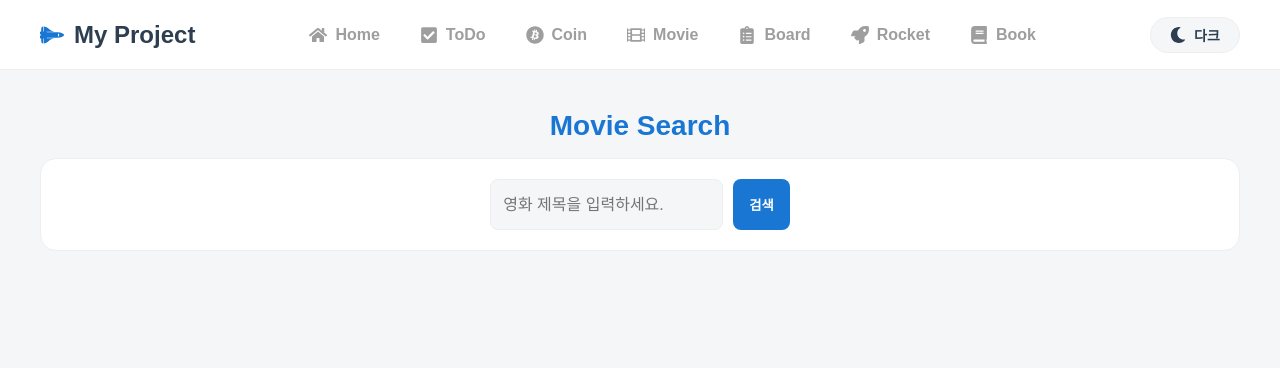
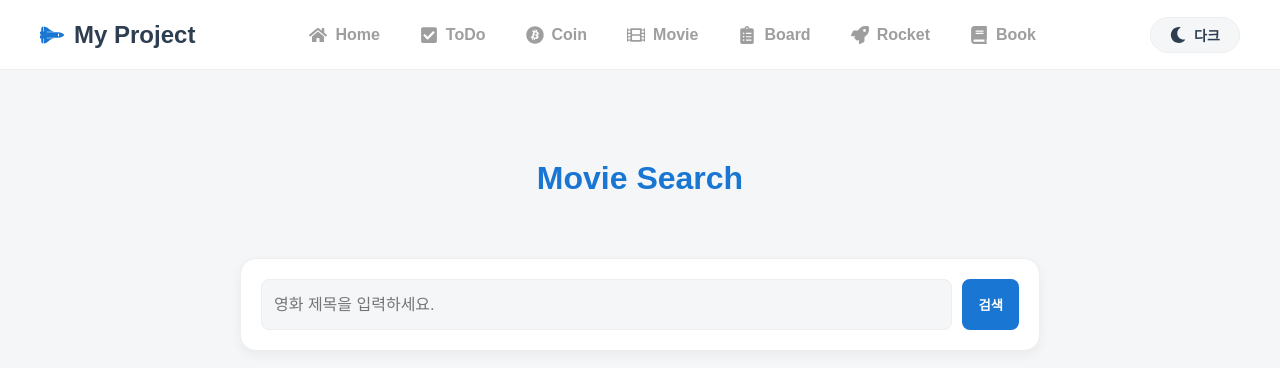
Before and after one commit to yeonhanlab/lecture-11-total, a React (Vite) app: page /Movie in a window 1280 px wide. Shown: the top 368 px of the page. Built offline with nearby package versions, Linux system fonts and the light colour scheme; a web font is replaced by a local one.

Commit message:
Movie SearchBar 디자인 수정

```diff
--- /dev/null
+++ b/src/pages/Board/BoardDetail.tsx
@@ -0,0 +1,5 @@
+function BoardDetail() {
+    return <></>;
+}
+
+export default BoardDetail;
--- a/src/pages/Movie/MovieHome.tsx
+++ b/src/pages/Movie/MovieHome.tsx
@@ -9,15 +9,17 @@ export type MovieItem = {
 };
 
 const Title = styled.h2`
-    font-size: 28px;
+    font-size: 32px;
     font-weight: 800;
     text-align: center;
+    margin-bottom: 45px;
     color: ${props => props.theme.colors.primary};
 `;
 
 const Content = styled.div`
     display: flex;
     flex-direction: column;
+    padding: 50px;
     gap: 16px;
     height: 100vh;
 `;
@@ -28,6 +30,10 @@ const Main = styled.main`
     flex-direction: column;
     align-items: center;
     padding: 20px;
+    width: 100%;
+    max-width: 800px;
+    margin: 0 auto;
+    box-shadow: 0 4px 12px rgba(0, 0, 0, 0.05);
     border-radius: 16px;
     background-color: ${props => props.theme.colors.background.paper};
     border: 1px solid ${props => props.theme.colors.divider};
--- a/src/pages/Movie/MovieSearch.tsx
+++ b/src/pages/Movie/MovieSearch.tsx
@@ -25,6 +25,7 @@ const Head = styled.header`
     gap: 20px;
     padding: 20px;
     border-radius: 16px;
+    box-shadow: 0 4px 12px rgba(0, 0, 0, 0.05);
     color: ${props => props.theme.colors.primary};
     background-color: ${props => props.theme.colors.background.paper};
     border: 1px solid ${props => props.theme.colors.divider};
@@ -35,6 +36,13 @@ const List = styled.div`
     flex-wrap: wrap;
     gap: 20px;
     margin-top: 50px;
+`;
+
+const Title = styled.span`
+    font-size: 20px;
+    font-weight: bold;
+    text-align: left;
+    padding: 10px;
 `;
 
 function MovieSearch() {
@@ -69,7 +77,7 @@ useEffect(() => {
     return (
         <Wrap>
             <Head>
-            <h2>검색 결과</h2>
+            <Title>검색 결과</Title>
             {loading && <p>Loading...</p>}
             {error && <p>{error}</p>}
             <SearchBar />
--- a/src/pages/Movie/SearchBar.tsx
+++ b/src/pages/Movie/SearchBar.tsx
@@ -5,6 +5,8 @@ import styled from "styled-components";
 const Box = styled.form`
     display: flex;
     gap: 10px;
+    width: 100%;
+
 `;
 
 const Input = styled.input`
@@ -15,6 +17,8 @@ const Input = styled.input`
     color: ${props => props.theme.colors.text.default};
     font-size: 16px;
     outline: none;
+    width: 100%;
+    flex: 1;
 
     &:focus {
         border-color: ${props => props.theme.colors.primary};
--- a/src/pages/todo/TodoPage.tsx
+++ b/src/pages/todo/TodoPage.tsx
@@ -27,6 +27,7 @@ const InputSection = styled.form`
     gap: 10px;
     padding: 20px;
     border-radius: 16px;
+    box-shadow: 0 4px 12px rgba(0, 0, 0, 0.05);
     background-color: ${props => props.theme.colors.background.paper};
     border: 1px solid ${props => props.theme.colors.divider};
 `;
--- a/src/router/GetRouter.tsx
+++ b/src/router/GetRouter.tsx
@@ -9,6 +9,7 @@ import RocketPage from "../pages/Rocket/RocketPage.tsx";
 import BookPage from "../pages/Book/BookPage.tsx";
 import MovieSearch from "../pages/Movie/MovieSearch.tsx";
 import MovieDetail from "../pages/Movie/MovieDetail.tsx";
+import BoardDetail from "../pages/Board/BoardDetail.tsx";
 
 const GetRouter = createBrowserRouter([
     {
@@ -22,6 +23,7 @@ const GetRouter = createBrowserRouter([
             { path: "movie-search", element: <MovieSearch /> },
             { path: "movie-detail/:id", element: <MovieDetail />},
             { path: "Board", element: <BoardPage /> },
+            { path: "board-detail/:id", element: <BoardDetail />},
             { path: "Rocket", element: <RocketPage /> },
             { path: "Book", element: <BookPage /> },
 
```
